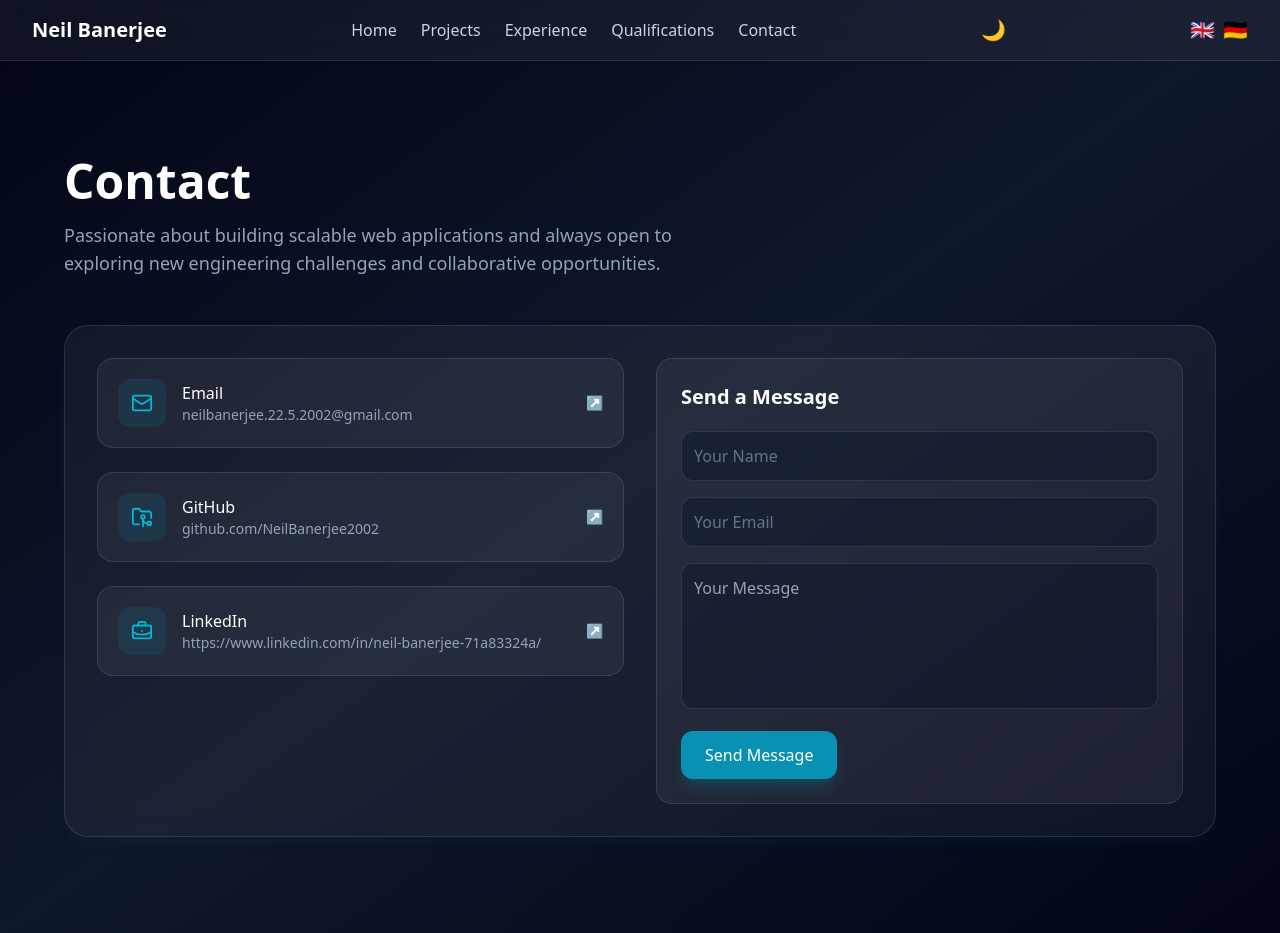
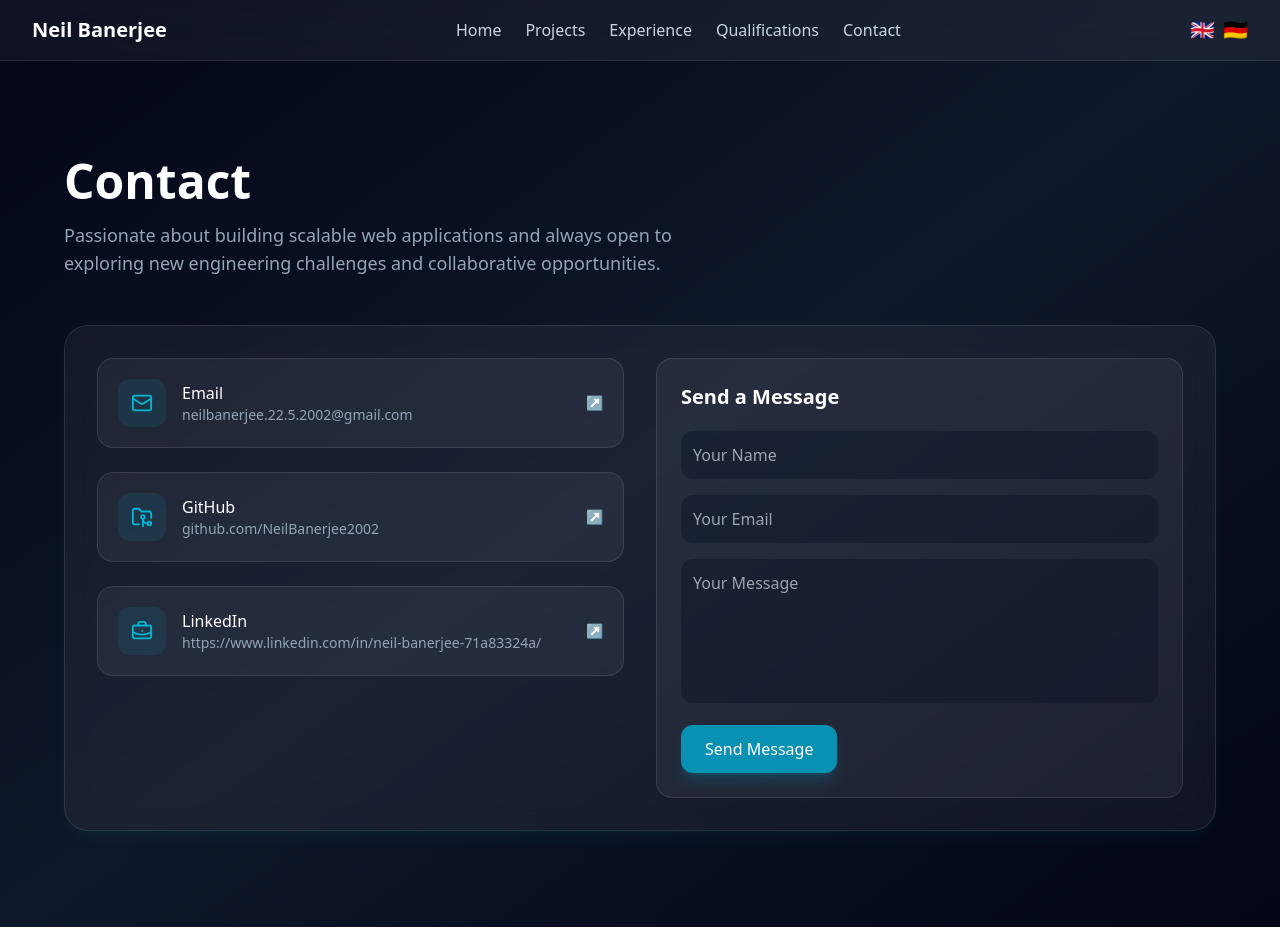
Before and after one commit to NeilBanerjee2002/portfolio, a React (Vite) app in the folder front-end/: page /Contact in a window 1280 px wide. Built offline with nearby package versions, Linux system fonts and the light colour scheme.

Commit message:
Added form validation

```diff
--- a/front-end/src/components/Contact/ContactForm.jsx
+++ b/front-end/src/components/Contact/ContactForm.jsx
@@ -1,9 +1,36 @@
+import { useState } from "react";
+
 export default function ContactForm({
     formData,
     handleChange,
     handleSubmit,
     loading
 }) {
+
+    const [validated, setValidated] = useState(false);
+
+    const isValidEmail = (email) => {
+        return /\S+@\S+\.\S+/.test(email);
+    };
+
+    const onSubmit = (e) => {
+
+        e.preventDefault();
+
+        setValidated(true);
+
+        const valid =
+            formData.name.trim() &&
+            isValidEmail(formData.email) &&
+            formData.message.trim();
+
+        if (!valid) return;
+
+        handleSubmit(e);
+
+        setValidated(false);
+    };
+
     return (
         <div
             className="
@@ -18,9 +45,10 @@ export default function ContactForm({
                 Send a Message
             </h2>
 
-            <form onSubmit={handleSubmit} className="space-y-4">
+            <form className="space-y-4">
 
                 {/* Name */}
+                <div>
                     <input
                         type="text"
                         required
@@ -28,28 +56,32 @@ export default function ContactForm({
                         placeholder="Your Name"
                         value={formData.name}
                         onChange={handleChange}
-                    className="
+                        className={`
+                            form-control
                             w-full p-3 rounded-xl
                             bg-white dark:bg-slate-900/50
                             text-slate-800 dark:text-white
+                            outline-none transition-all
 
-                                border border-gray-300
-                                dark:border-white/10
+                            ${validated && !formData.name.trim()
+                                ? "border-red-500 ring-2 ring-red-500/20"
+                                : "border-gray-300 dark:border-white/10"
+                            }
 
-                                outline-none transition
-
+                            focus:ring-2 focus:ring-cyan-500/20
                             focus:border-cyan-500
-                                focus:ring-2 focus:ring-cyan-500/20
-
-                                invalid:border-red-500
-                                invalid:text-red-500
-
-                                placeholder:text-gray-400
-                                dark:placeholder:text-slate-500
-                            "
+                        `}
                     />
 
+                    {validated && !formData.name.trim() && (
+                        <div className="text-red-500 text-sm mt-1">
+                            Name is required
+                        </div>
+                    )}
+                </div>
+
                 {/* Email */}
+                <div>
                     <input
                         type="email"
                         required
@@ -57,49 +89,67 @@ export default function ContactForm({
                         placeholder="Your Email"
                         value={formData.email}
                         onChange={handleChange}
-                    className="
+                        className={`
+                            form-control
                             w-full p-3 rounded-xl
                             bg-white dark:bg-slate-900/50
                             text-slate-800 dark:text-white
+                            outline-none transition-all
 
-                            border border-gray-300
-                            dark:border-white/10
+                            ${validated && !isValidEmail(formData.email)
+                                ? "border-red-500 ring-2 ring-red-500/20"
+                                : "border-gray-300 dark:border-white/10"
+                            }
 
-                            outline-none transition
-
+                            focus:ring-2 focus:ring-cyan-500/20
                             focus:border-cyan-500
-                            focus:ring-2 focus:ring-cyan-500/20
-
-                            invalid:border-red-500
-                            invalid:text-red-500
-
-                            placeholder:text-gray-400
-                            dark:placeholder:text-slate-500
-                    "
+                        `}
                     />
 
+                    {validated && !isValidEmail(formData.email) && (
+                        <div className="text-red-500 text-sm mt-1">
+                            Valid email is required
+                        </div>
+                    )}
+                </div>
+
                 {/* Message */}
+                <div>
                     <textarea
                         rows="5"
+                        required
                         name="message"
-                    required
                         placeholder="Your Message"
                         value={formData.message}
                         onChange={handleChange}
-                    className="
+                        className={`
+                            form-control
                             w-full p-3 rounded-xl
                             bg-white dark:bg-slate-900/50
-                        border border-gray-300 dark:border-white/10
                             text-slate-800 dark:text-white
-                        outline-none focus:border-cyan-500
-                        transition resize-none invalid:border-red-500
+                            outline-none resize-none transition-all
 
-                    "
+                            ${validated && !formData.message.trim()
+                                ? "border-red-500 ring-2 ring-red-500/20"
+                                : "border-gray-300 dark:border-white/10"
+                            }
+
+                            focus:ring-2 focus:ring-cyan-500/20
+                            focus:border-cyan-500
+                        `}
                     />
+
+                    {validated && !formData.message.trim() && (
+                        <div className="text-red-500 text-sm mt-1">
+                            Message is required
+                        </div>
+                    )}
+                </div>
 
                 {/* Button */}
                 <button
                     type="submit"
+                    onClick={onSubmit}
                     className="
                         px-6 py-3 rounded-xl
                         bg-cyan-600 hover:bg-cyan-500
--- a/front-end/src/components/Navbar.jsx
+++ b/front-end/src/components/Navbar.jsx
@@ -7,12 +7,12 @@ dark:bg-white/5 dark:border-white/10
 px-8 py-4 flex items-center justify-between'>
             <div className='font-bold text-xl'>{t.title}</div>
             <div className='hidden md:flex gap-6 text-slate-300'><a href='/'>{t.home}</a><a href='/projects'>{t.projects}</a><a href='/experience'>{t.exp}</a><a href='/qualifications'>Qualifications</a><a href='/contact'>{t.contact}</a></div>
-            <button
+            {/* <button
                 onClick={() => setTheme(prev => prev === "dark" ? "light" : "dark")}
                 className="text-xl hover:scale-110 transition"
             >
                 {theme === "dark" ? "🌙" : "☀️"}
-            </button>
+            </button> */}
             <div className='flex gap-2 text-xl'>
                 <button onClick={() => setLang("en")} className='hover:scale-110'>🇬🇧</button><button onClick={() => setLang("de")} className='hover:scale-110'>🇩🇪</button></div>
         </nav>
--- a/front-end/src/components/Project/ProjectMain.jsx
+++ b/front-end/src/components/Project/ProjectMain.jsx
@@ -24,11 +24,11 @@ export default function ProjectMain({ t }) {
                 />
 
                 {/* Project 2 */}
-                <ProjectItems
+                {/* <ProjectItems
                     projectTitle={t.project2Title}
                     projectDesc={t.project2Desc}
                     projectPoints={t.project2Points}
-                />
+                /> */}
 
             </div>
         </section>
--- a/package.json
+++ b/package.json
@@ -10,6 +10,7 @@
     "concurrently": "^9.0.0"
   },
   "dependencies": {
+    "bootstrap": "^5.3.8",
     "express-rate-limit": "^8.5.1"
   }
 }
```
Also changed, not shown: 2 other files (tests, documents, lock files or other folders). Lines whose indentation alone changed are shown as unchanged.
